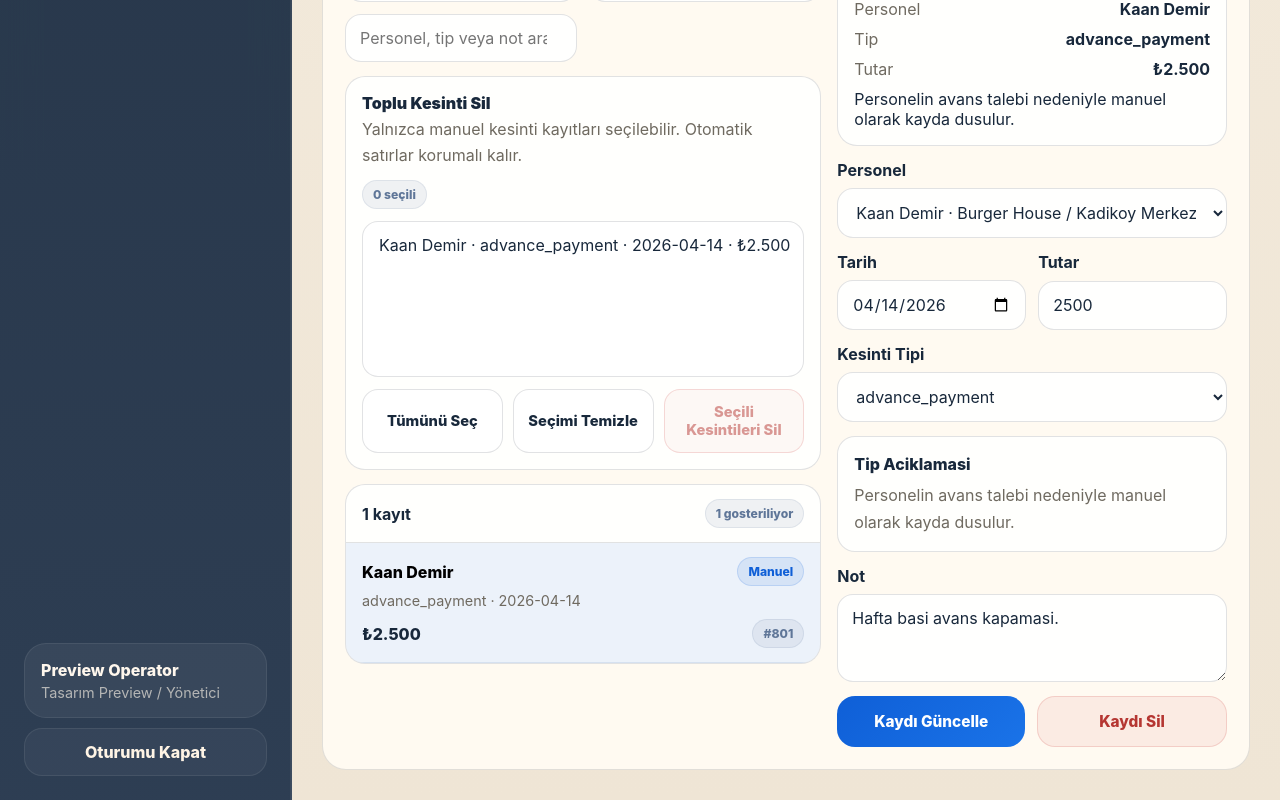
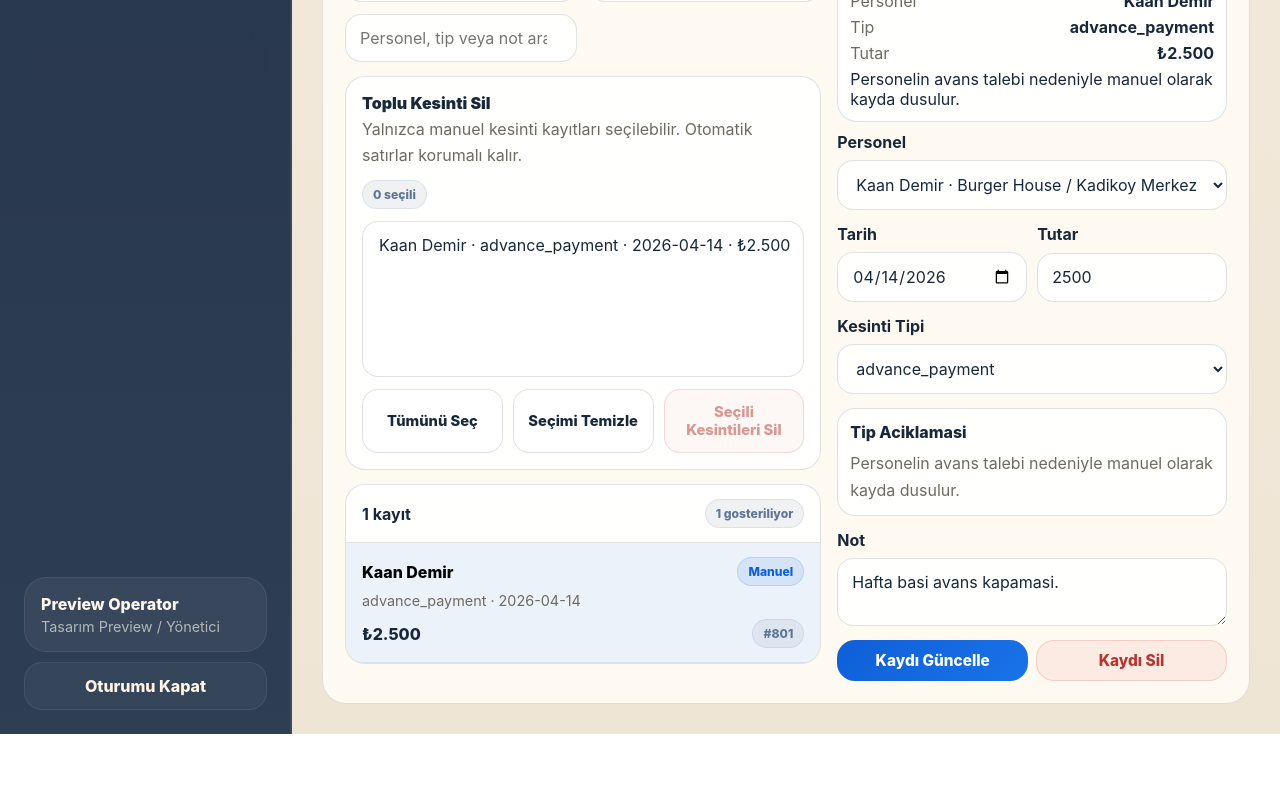
Before and after one commit to catkapinda/catkapinda-crm, a Next.js app in the folder v2/frontend/: page /preview/deductions in a window 1280 px wide. Shown: the part 2861-3661 px from the top of the page. After the commit the page ends 3595 px from the top, so only its background shows below. Built offline with nearby package versions, Linux system fonts and the light colour scheme.

Commit message:
Apply compact standard to deduction and personnel history panels

```diff
--- a/v2/frontend/components/deductions/deduction-management-workspace.tsx
+++ b/v2/frontend/components/deductions/deduction-management-workspace.tsx
@@ -627,21 +627,21 @@ export function DeductionManagementWorkspace() {
           )}
         </div>
 
-        {selectedEntry ? (
+            {selectedEntry ? (
           <div
             style={{
               display: "grid",
-              gap: "14px",
+              gap: "10px",
             }}
           >
             <div
               style={{
-                padding: "16px",
+                padding: "12px",
                 borderRadius: "20px",
                 border: "1px solid var(--line)",
                 background: "rgba(255, 255, 255, 0.86)",
                 display: "grid",
-                gap: "10px",
+                gap: "6px",
               }}
             >
               <div style={{ fontWeight: 900 }}>Seçili Kayıt</div>
@@ -680,8 +680,8 @@ export function DeductionManagementWorkspace() {
             <div
               style={{
                 display: "grid",
-                gridTemplateColumns: "1fr 1fr",
-                gap: "12px",
+                gridTemplateColumns: "repeat(auto-fit, minmax(160px, 1fr))",
+                gap: "10px",
               }}
             >
               <label style={{ display: "grid", gap: "8px" }}>
@@ -730,7 +730,7 @@ export function DeductionManagementWorkspace() {
                 borderRadius: "18px",
                 border: "1px solid var(--line)",
                 background: "rgba(255, 255, 255, 0.85)",
-                padding: "14px 16px",
+                padding: "10px 12px",
                 color: "var(--muted)",
                 lineHeight: 1.7,
               }}
@@ -746,8 +746,8 @@ export function DeductionManagementWorkspace() {
               <textarea
                 value={editNotes}
                 onChange={(event) => setEditNotes(event.target.value)}
-                rows={3}
-                style={{ ...fieldStyle, resize: "vertical" }}
+                rows={2}
+                style={{ ...fieldStyle, resize: "vertical", minHeight: "60px" }}
                 disabled={detailLoading || editIsAuto}
               />
             </label>
@@ -755,7 +755,7 @@ export function DeductionManagementWorkspace() {
             {editIsAuto && (
               <div
                 style={{
-                  padding: "14px 16px",
+                  padding: "10px 12px",
                   borderRadius: "16px",
                   border: "1px solid rgba(230, 140, 55, 0.16)",
                   background: "rgba(230, 140, 55, 0.08)",
@@ -770,7 +770,7 @@ export function DeductionManagementWorkspace() {
             {(saveError || saveSuccess) && (
               <div
                 style={{
-                  padding: "14px 16px",
+                  padding: "10px 12px",
                   borderRadius: "16px",
                   border: saveError ? "1px solid rgba(205, 70, 66, 0.18)" : "1px solid rgba(35, 148, 94, 0.18)",
                   background: saveError ? "rgba(205, 70, 66, 0.08)" : "rgba(35, 148, 94, 0.08)",
@@ -782,15 +782,20 @@ export function DeductionManagementWorkspace() {
               </div>
             )}
 
-            <div style={{ display: "flex", gap: "12px" }}>
+            <div
+              style={{
+                display: "grid",
+                gridTemplateColumns: "repeat(auto-fit, minmax(160px, 1fr))",
+                gap: "8px",
+              }}
+            >
               <button
                 type="submit"
                 disabled={isPending || detailLoading || editIsAuto || !selectedEntryId}
                 style={{
-                  flex: 1,
                   border: "none",
                   borderRadius: "18px",
-                  padding: "15px 18px",
+                  padding: "10px 12px",
                   background: "linear-gradient(135deg, #0f5fd7, #1a73e8)",
                   color: "white",
                   fontWeight: 800,
@@ -807,9 +812,8 @@ export function DeductionManagementWorkspace() {
                 }}
                 disabled={isPending || detailLoading || editIsAuto || !selectedEntryId}
                 style={{
-                  flex: 1,
                   borderRadius: "18px",
-                  padding: "15px 18px",
+                  padding: "10px 12px",
                   background: "rgba(205, 70, 66, 0.08)",
                   color: "#b53632",
                   border: "1px solid rgba(205, 70, 66, 0.18)",
```
Also changed, not shown: v2/frontend/components/personnel/personnel-plate-workspace.tsx (+14 -14 lines), v2/frontend/components/personnel/personnel-role-workspace.tsx (+13 -13 lines).
